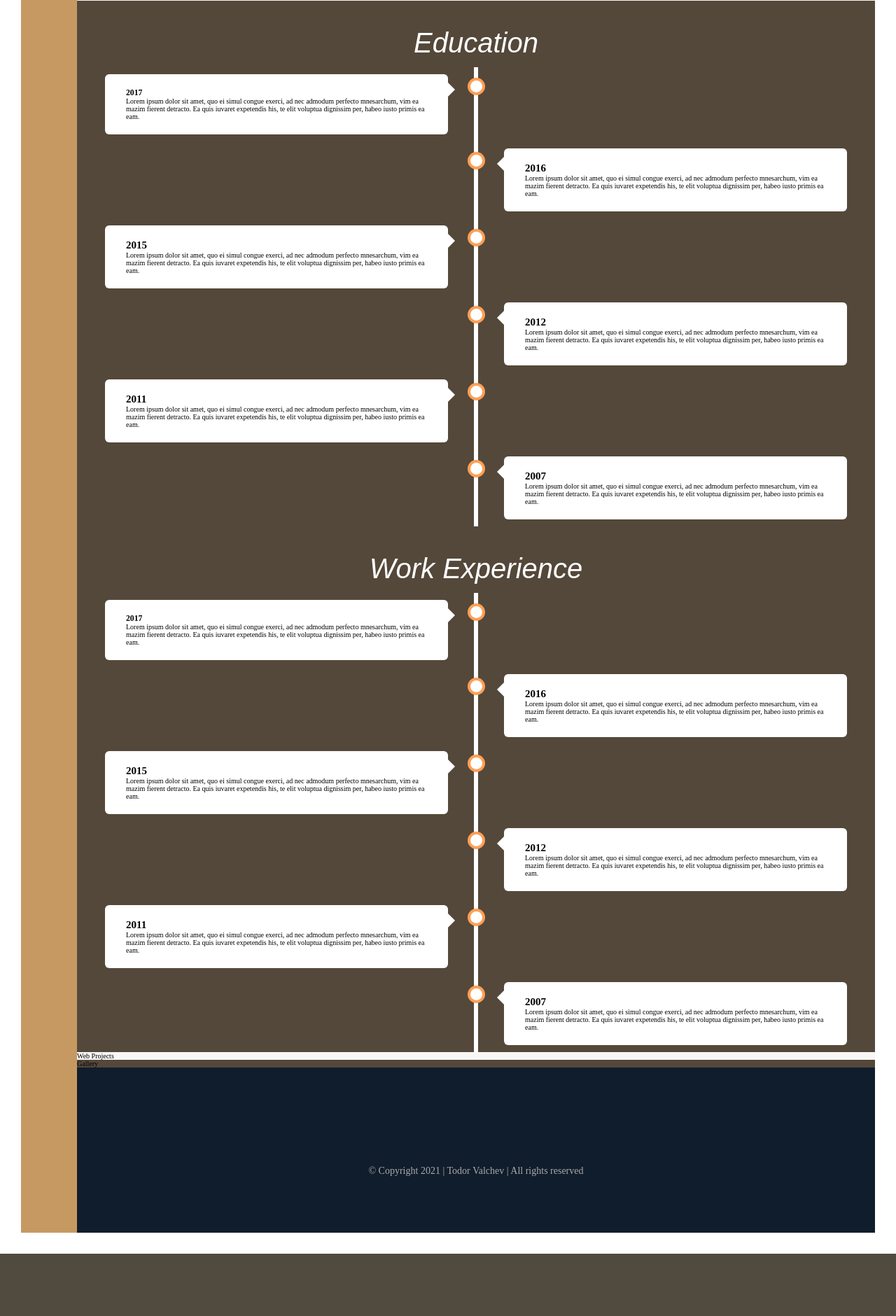
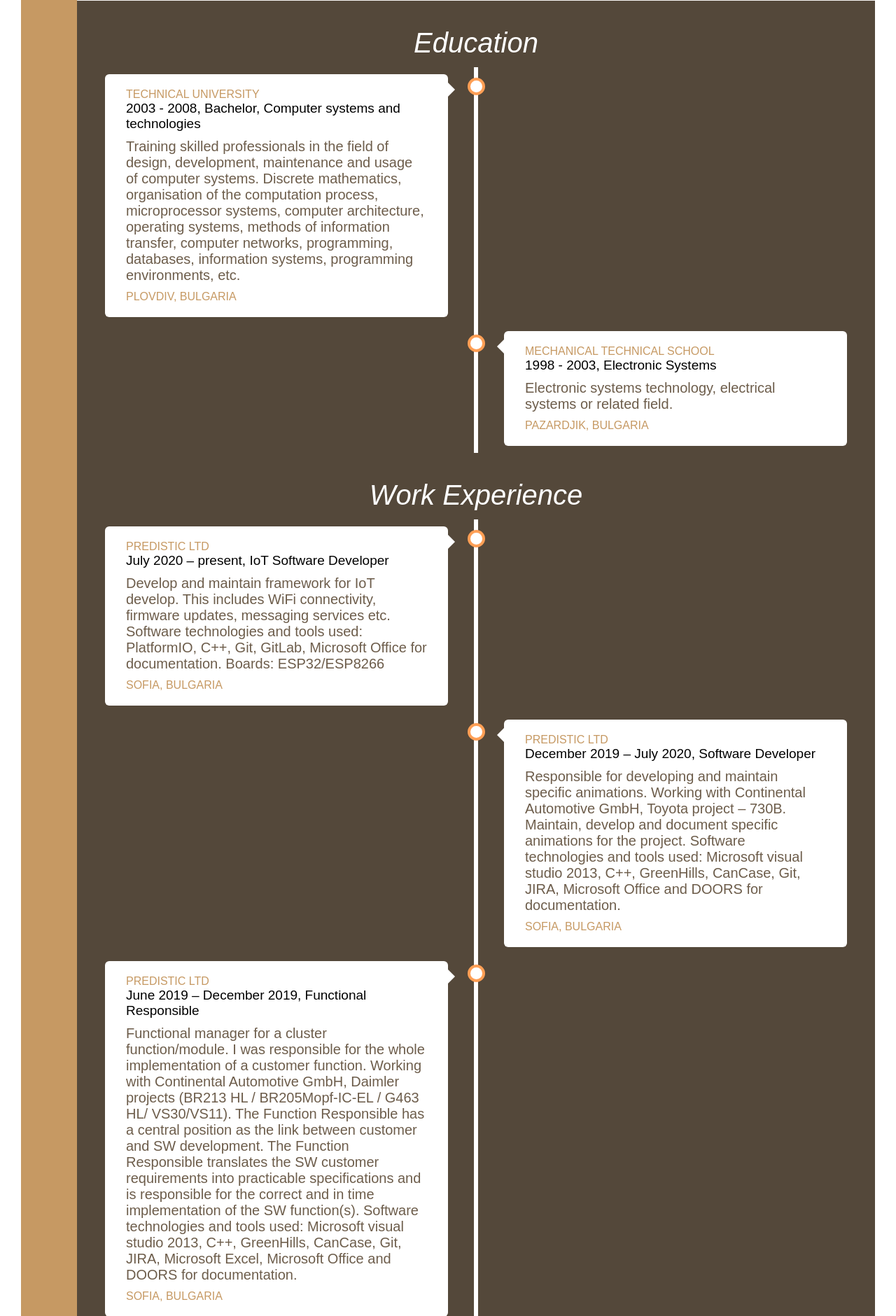
Before and after one commit to tvalchev/interactive-presentation, a PHP site: page / in a window 1280 px wide. Shown: the part 1634-3514 px from the top of the page at 70% size. Before the commit the page ends 3425 px from the top, so only its background shows below. Run offline with PHP 8.4, Linux system fonts and the light colour scheme.

Commit message:
Implement the experiences section.

```diff
--- a/components/experiences.php
+++ b/components/experiences.php
@@ -4,43 +4,8 @@
         <div class="u-center-text u-margin-bottom-small u-margin-top-small">
             <h2 class="heading-2" style="color:white;">Education</h2>
         </div>
-        <div class="timeline">
-            <div class="timeline__container timeline__left">
-                <div class="timeline__content">
-                <h3>2017</h3>
-                <p>Lorem ipsum dolor sit amet, quo ei simul congue exerci, ad nec admodum perfecto mnesarchum, vim ea mazim fierent detracto. Ea quis iuvaret expetendis his, te elit voluptua dignissim per, habeo iusto primis ea eam.</p>
-                </div>
-            </div>
-            <div class="timeline__container timeline__right">
-                <div class="timeline__content">
-                <h2>2016</h2>
-                <p>Lorem ipsum dolor sit amet, quo ei simul congue exerci, ad nec admodum perfecto mnesarchum, vim ea mazim fierent detracto. Ea quis iuvaret expetendis his, te elit voluptua dignissim per, habeo iusto primis ea eam.</p>
-                </div>
-            </div>
-            <div class="timeline__container timeline__left">
-                <div class="timeline__content">
-                <h2>2015</h2>
-                <p>Lorem ipsum dolor sit amet, quo ei simul congue exerci, ad nec admodum perfecto mnesarchum, vim ea mazim fierent detracto. Ea quis iuvaret expetendis his, te elit voluptua dignissim per, habeo iusto primis ea eam.</p>
-                </div>
-            </div>
-            <div class="timeline__container timeline__right">
-                <div class="timeline__content">
-                <h2>2012</h2>
-                <p>Lorem ipsum dolor sit amet, quo ei simul congue exerci, ad nec admodum perfecto mnesarchum, vim ea mazim fierent detracto. Ea quis iuvaret expetendis his, te elit voluptua dignissim per, habeo iusto primis ea eam.</p>
-                </div>
-            </div>
-            <div class="timeline__container timeline__left">
-                <div class="timeline__content">
-                <h2>2011</h2>
-                <p>Lorem ipsum dolor sit amet, quo ei simul congue exerci, ad nec admodum perfecto mnesarchum, vim ea mazim fierent detracto. Ea quis iuvaret expetendis his, te elit voluptua dignissim per, habeo iusto primis ea eam.</p>
-                </div>
-            </div>
-            <div class="timeline__container timeline__right">
-                <div class="timeline__content">
-                <h2>2007</h2>
-                <p>Lorem ipsum dolor sit amet, quo ei simul congue exerci, ad nec admodum perfecto mnesarchum, vim ea mazim fierent detracto. Ea quis iuvaret expetendis his, te elit voluptua dignissim per, habeo iusto primis ea eam.</p>
-                </div>
-            </div>
+        <div class="timeline" id='education_en'>
+
         </div>
     </div>
 
@@ -49,43 +14,7 @@
         <div class="u-center-text u-margin-bottom-small u-margin-top-small">
             <h2 class="heading-2" style="color:white;">Work Experience</h2>
         </div>
-        <div class="timeline">
-            <div class="timeline__container timeline__left">
-                <div class="timeline__content">
-                <h3>2017</h3>
-                <p>Lorem ipsum dolor sit amet, quo ei simul congue exerci, ad nec admodum perfecto mnesarchum, vim ea mazim fierent detracto. Ea quis iuvaret expetendis his, te elit voluptua dignissim per, habeo iusto primis ea eam.</p>
-                </div>
-            </div>
-            <div class="timeline__container timeline__right">
-                <div class="timeline__content">
-                <h2>2016</h2>
-                <p>Lorem ipsum dolor sit amet, quo ei simul congue exerci, ad nec admodum perfecto mnesarchum, vim ea mazim fierent detracto. Ea quis iuvaret expetendis his, te elit voluptua dignissim per, habeo iusto primis ea eam.</p>
-                </div>
-            </div>
-            <div class="timeline__container timeline__left">
-                <div class="timeline__content">
-                <h2>2015</h2>
-                <p>Lorem ipsum dolor sit amet, quo ei simul congue exerci, ad nec admodum perfecto mnesarchum, vim ea mazim fierent detracto. Ea quis iuvaret expetendis his, te elit voluptua dignissim per, habeo iusto primis ea eam.</p>
-                </div>
-            </div>
-            <div class="timeline__container timeline__right">
-                <div class="timeline__content">
-                <h2>2012</h2>
-                <p>Lorem ipsum dolor sit amet, quo ei simul congue exerci, ad nec admodum perfecto mnesarchum, vim ea mazim fierent detracto. Ea quis iuvaret expetendis his, te elit voluptua dignissim per, habeo iusto primis ea eam.</p>
-                </div>
-            </div>
-            <div class="timeline__container timeline__left">
-                <div class="timeline__content">
-                <h2>2011</h2>
-                <p>Lorem ipsum dolor sit amet, quo ei simul congue exerci, ad nec admodum perfecto mnesarchum, vim ea mazim fierent detracto. Ea quis iuvaret expetendis his, te elit voluptua dignissim per, habeo iusto primis ea eam.</p>
-                </div>
-            </div>
-            <div class="timeline__container timeline__right">
-                <div class="timeline__content">
-                <h2>2007</h2>
-                <p>Lorem ipsum dolor sit amet, quo ei simul congue exerci, ad nec admodum perfecto mnesarchum, vim ea mazim fierent detracto. Ea quis iuvaret expetendis his, te elit voluptua dignissim per, habeo iusto primis ea eam.</p>
-                </div>
-            </div>
+        <div class="timeline" id="work_en">
         </div>
     </div>
 
--- a/resources/css/style.css
+++ b/resources/css/style.css
@@ -53,7 +53,7 @@ body {
     .container {
       grid-template-rows: 6rem calc(100vh - 6rem); } }
 
-.heading-1, .heading-2, .heading-3, .heading-4, .paragraph {
+.heading-1, .heading-2, .heading-3, .heading-4, .paragraph, .description {
   font-family: "Josefin Sans", sans-serif;
   font-weight: 400; }
 
@@ -88,6 +88,12 @@ body {
   font-weight: 300i;
   color: #f9f7f6;
   letter-spacing: 0.2rem; }
+
+.description {
+  font-size: 2rem;
+  font-weight: 300i;
+  color: #6D5D4B;
+  margin: 1rem 0; }
 
 .u-center-text {
   text-align: center !important; }
--- a/sass/base/_typography.scss
+++ b/sass/base/_typography.scss
@@ -42,3 +42,11 @@
     color: $color-grey-light-1;
     letter-spacing: 0.2rem;
 }
+
+.description {
+    @extend %heading;
+    font-size: 2rem;
+    font-weight: 300i;
+    color: $color-grey-dark-2;
+    margin: 1rem 0;
+}
```
Also changed, not shown: resources/js/script.js (+106 -0 lines), resources/js/script.min.js.
